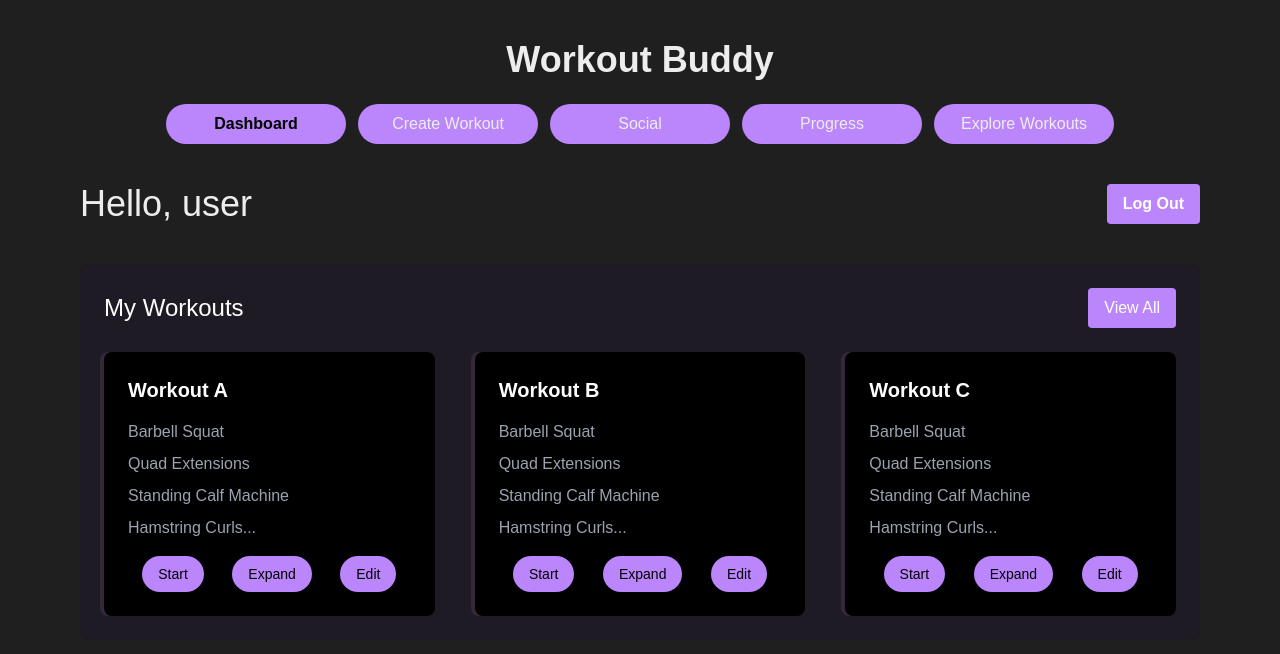
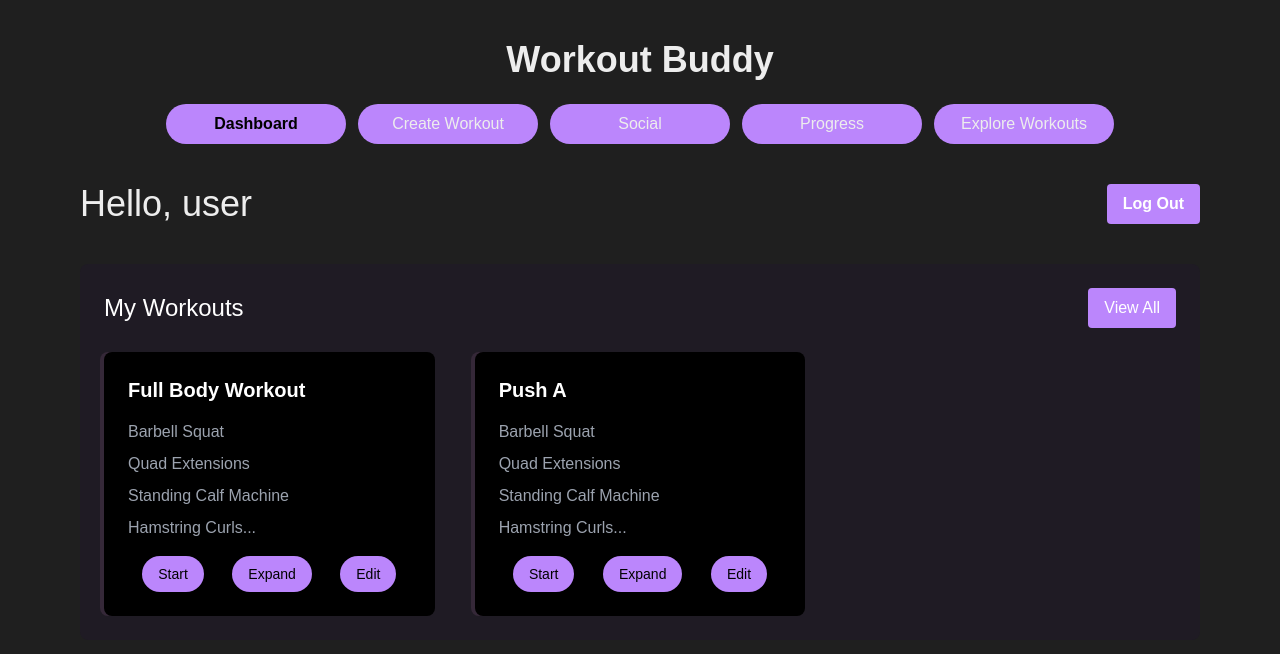
Before and after one commit to JackDStewart/WorkoutBuddy, a Next.js app: page /home in a window 1280 px wide. Shown: the top 654 px of the page. Built offline with nearby package versions, Linux system fonts and the light colour scheme.

Commit message:
added fake api calls

```diff
--- a/src/components/Header.tsx
+++ b/src/components/Header.tsx
@@ -17,7 +17,7 @@ const Header = () => {
         return "Create Workout";
       case "/social":
         return "Connect with Others";
-      case "/progess":
+      case "/progress":
         return "Track Your Progress";
       case "/explore":
         return "Explore New Workouts";
--- /dev/null
+++ b/src/mockRest.tsx
@@ -0,0 +1,21 @@
+type Exercise = {
+  name: string;
+};
+
+type Workout = {
+  name: string;
+  exercises: Exercise[];
+};
+
+export const getWorkouts = (): Workout[] => {
+  return [
+    {
+      name: "Full Body Workout",
+      exercises: [{ name: "Push-up" }, { name: "Squat" }, { name: "Plank" }],
+    },
+    {
+      name: "Push A",
+      exercises: [{ name: "Bench press" }, { name: "Shoulder press" }, { name: "Push-ups" }],
+    },
+  ];
+};
--- a/src/pages/dashboard/index.tsx
+++ b/src/pages/dashboard/index.tsx
@@ -1,8 +1,12 @@
 import React from "react";
 import Link from "next/link";
 import WorkoutCard from "@/components/WorkoutCard";
+import { getWorkouts } from "../../mockRest";
 
 const Dashboard = () => {
+  const workouts = getWorkouts();
+  console.log(workouts);
+
   return (
     <div>
       <div className="relative bg-darkPurple top-10 rounded-lg p-6 ml-20 mr-20">
@@ -14,9 +18,10 @@ const Dashboard = () => {
         </div>
 
         <div className="grid grid-cols-1 gap-10 md:grid-cols-3">
-          <WorkoutCard name="Workout A" />
-          <WorkoutCard name="Workout B" />
-          <WorkoutCard name="Workout C" />
+          {workouts &&
+            workouts.map((data) => (
+              <WorkoutCard key={data.name} name={data.name} />
+            ))}
         </div>
       </div>
     </div>
```
Also changed, not shown: src/components/WorkoutCard.tsx (+4 -3 lines).
